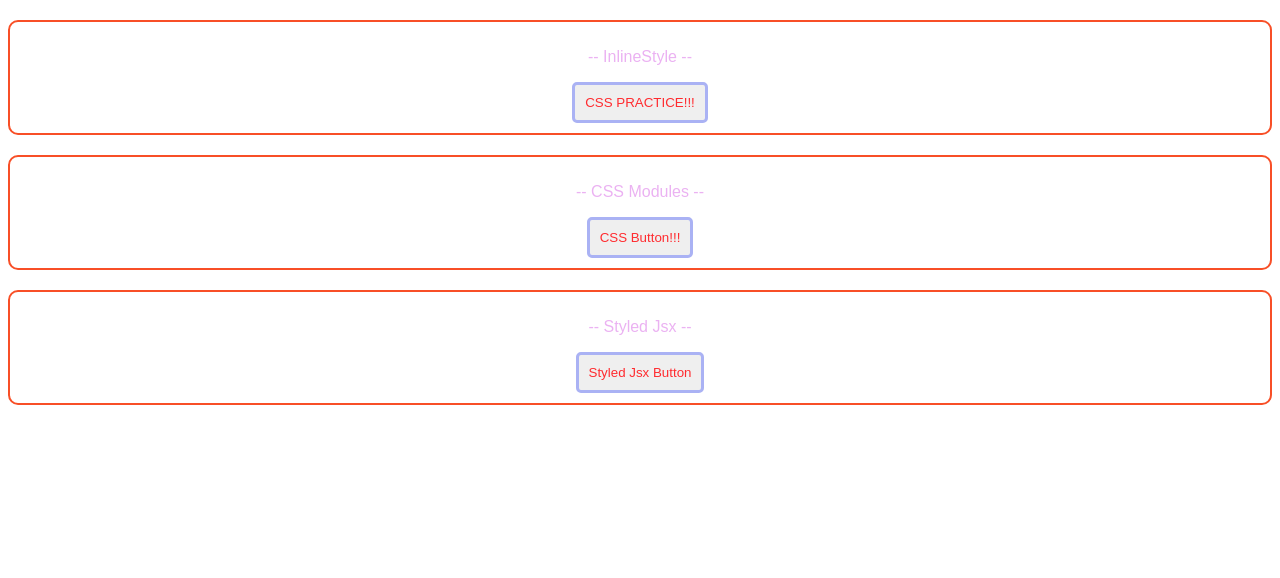
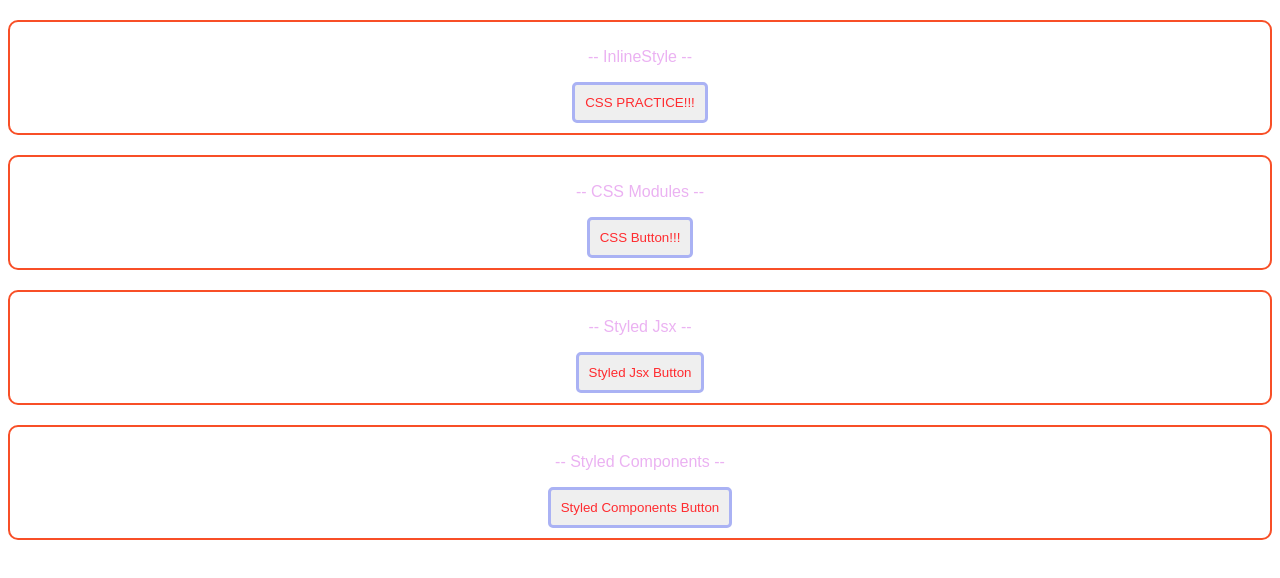
Before and after one commit to nyaafree/react-css-practice, a React (Create React App) app: page / in a window 1280 px wide. Shown: the top 578 px of the page. Built offline with nearby package versions, Linux system fonts and the light colour scheme.

Commit message:
feat: StyledComponentsの学習

```diff
--- a/package.json
+++ b/package.json
@@ -12,6 +12,7 @@
     "react": "17.0.2",
     "react-dom": "17.0.2",
     "react-scripts": "4.0.0",
+    "styled-components": "5.3.3",
     "styled-jsx": "5.0.0"
   },
   "devDependencies": {
--- a/src/App.js
+++ b/src/App.js
@@ -1,5 +1,6 @@
 import { CssModules } from "./components/CssModules";
 import { InlineStyle } from "./components/inlineStyle";
+import { StyledComponents } from "./components/StyledComponents";
 import { StyledJsx } from "./components/StyledJsx";
 import "./styles.css";
 
@@ -9,6 +10,7 @@ export default function App() {
       <InlineStyle />
       <CssModules />
       <StyledJsx />
+      <StyledComponents />
     </div>
   );
 }
--- /dev/null
+++ b/src/components/StyledComponents.jsx
@@ -0,0 +1,38 @@
+import styled from "styled-components";
+
+export const StyledComponents = () => {
+  return (
+    <SContainer>
+      <STitle>-- Styled Components --</STitle>
+      <SButton>Styled Components Button</SButton>
+    </SContainer>
+  );
+};
+
+/*
+  外部から取り込んだコンポーネントなのか
+  StyleComponents用のコンポーネントなのかを判別するために
+  頭文字に大文字のS をつけるなどの対策をした方が良い
+*/
+
+/*
+  Styled.divという記法の後にバッククオートで囲われたSASSの記法を追加することで
+  スタイルがあたったdivタグを生成できる
+*/
+const SContainer = styled.div`
+  border: solid 2px #f84f27;
+  padding: 10px;
+  border-radius: 10px;
+  margin: 20px auto;
+`;
+
+const STitle = styled.p`
+  color: #ebb2f2;
+`;
+
+const SButton = styled.button`
+  padding: 10px;
+  color: #ff2b2f;
+  border: 3px solid #aab2f4;
+  border-radius: 5px;
+`;
```
